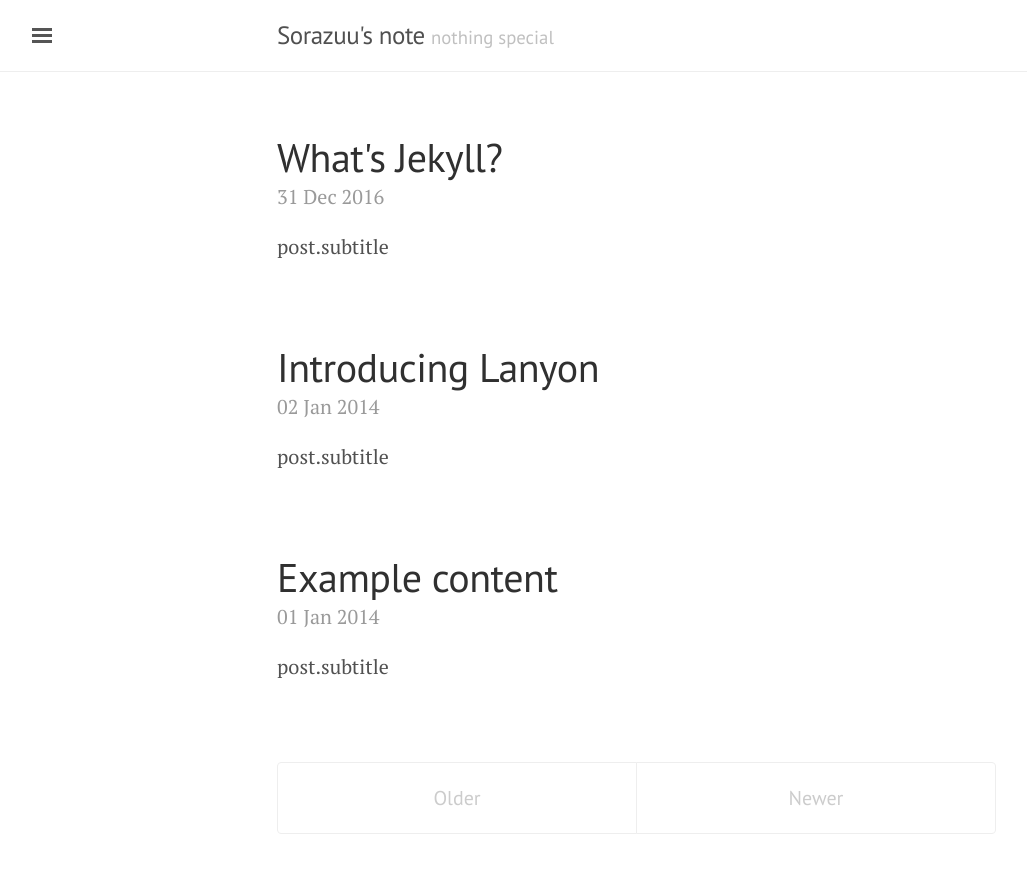
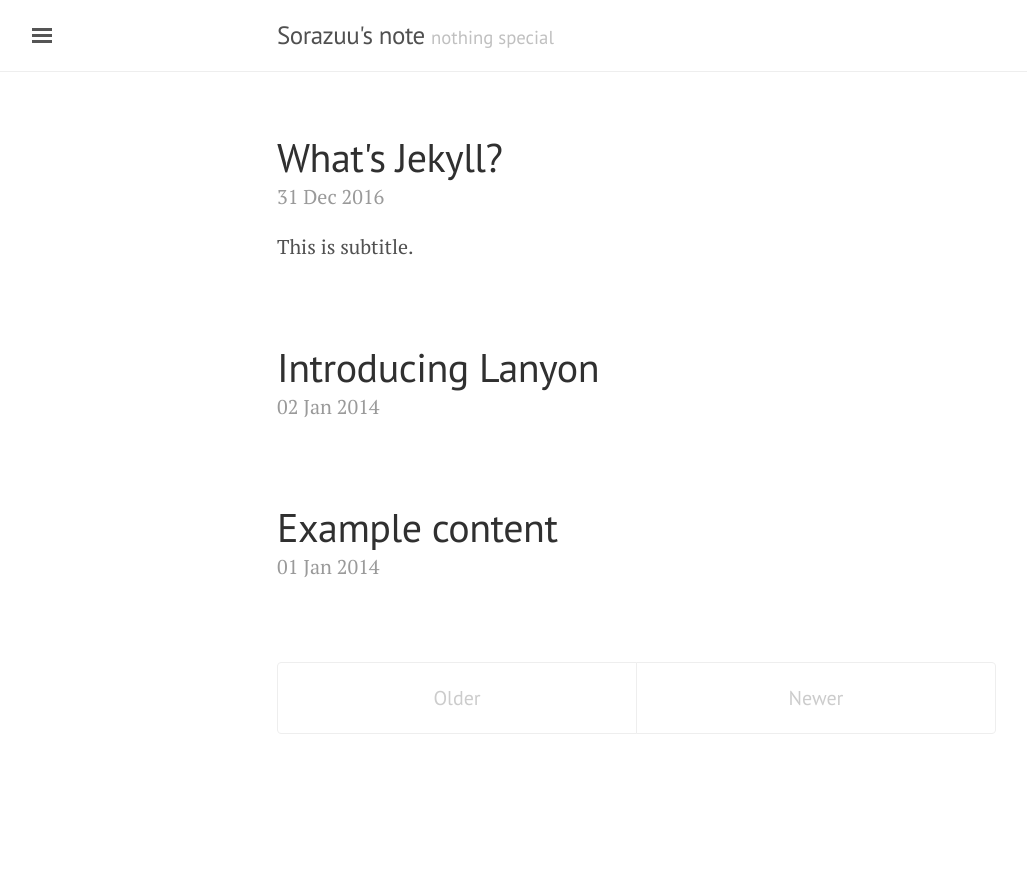
Before and after one commit to Sorazuu/sorazuu.github.io, a Jekyll site: the page built from index.html, in a window 1280 px wide. Shown: the top 873 px of the page, without its empty margins (3-1030 px from the left). Built offline with Jekyll 4.4.1, drawn with Linux system fonts in a browser that asks for light colours; the list of posts is cut into pages by our own code.

Commit message:
Update index.html

```diff
--- a/index.html
+++ b/index.html
@@ -12,7 +12,7 @@ title: Home
       </a>
     </h1>
     <span class="post-date">{{ post.date | date_to_string }}</span>
-    <p>post.subtitle</p>
+    <p>{{ post.subtitle }}</p>
   </div>
   {% endfor %}
 </div>
```
